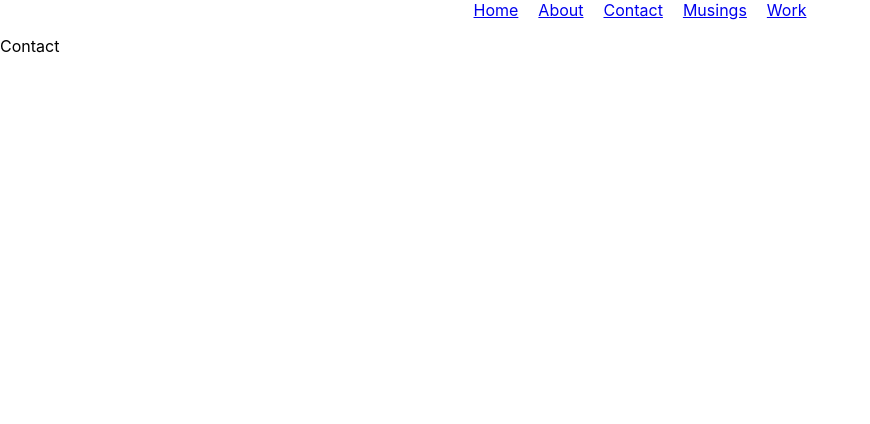
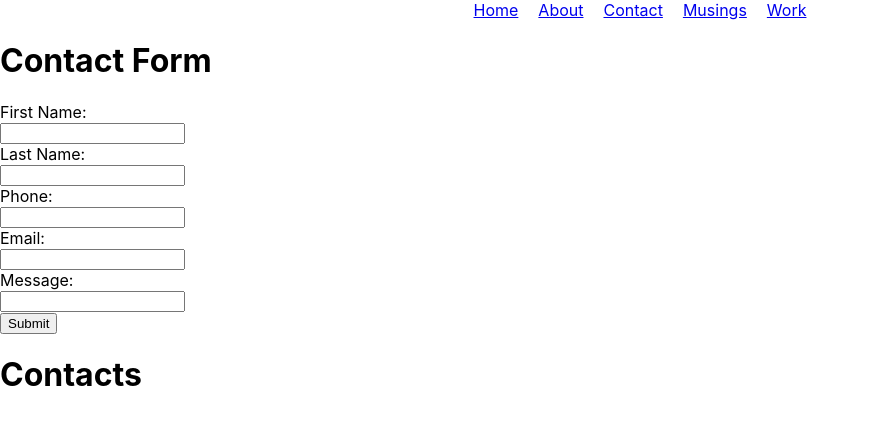
Before and after one commit to Jonathan-MacDuff/the-emporium, a React (Create React App) app: page /contact in a window 1280 px wide. Shown: the top 424 px of the page, without its empty margins (0-870 px from the left). Built offline with nearby package versions, Linux system fonts and the light colour scheme.

Commit message:
added basic contact form elements

```diff
--- /dev/null
+++ b/src/components/ContactForm.js
@@ -0,0 +1,33 @@
+
+
+
+function ContactForm() {
+    return (
+        <form>
+            <label for="first-name">First Name: </label>
+            <br/>
+            <input id="first-name"></input>
+            <br/>
+            <label for="last-name">Last Name: </label>
+            <br/>
+            <input id="last-name"></input>
+            <br/>
+            <label for="phone">Phone: </label>
+            <br/>
+            <input id="phone"></input>
+            <br/>
+            <label for="email">Email: </label>
+            <br/>
+            <input id="email"></input>
+            <br/>
+            <label for="message">Message: </label>
+            <br/>
+            <input id="message"></input>
+            <br/>
+            <button>Submit</button>
+        </form>
+    )
+};
+
+
+export default ContactForm
--- /dev/null
+++ b/src/components/Contacts.js
@@ -0,0 +1,13 @@
+
+
+function Contacts() {
+
+
+    return (
+    <div>
+
+    </div>
+    )
+};
+
+export default Contacts;
--- a/src/pages/Contact.js
+++ b/src/pages/Contact.js
@@ -1,10 +1,15 @@
+import ContactForm from "../components/ContactForm";
+import Contacts from "../components/Contacts";
 
 
 function Contact() {
 
     return (
         <div>
-            <p>Contact</p>
+            <h1>Contact Form</h1>
+            <ContactForm />
+            <h1>Contacts</h1>
+            <Contacts />
         </div>
     )
 }
```
